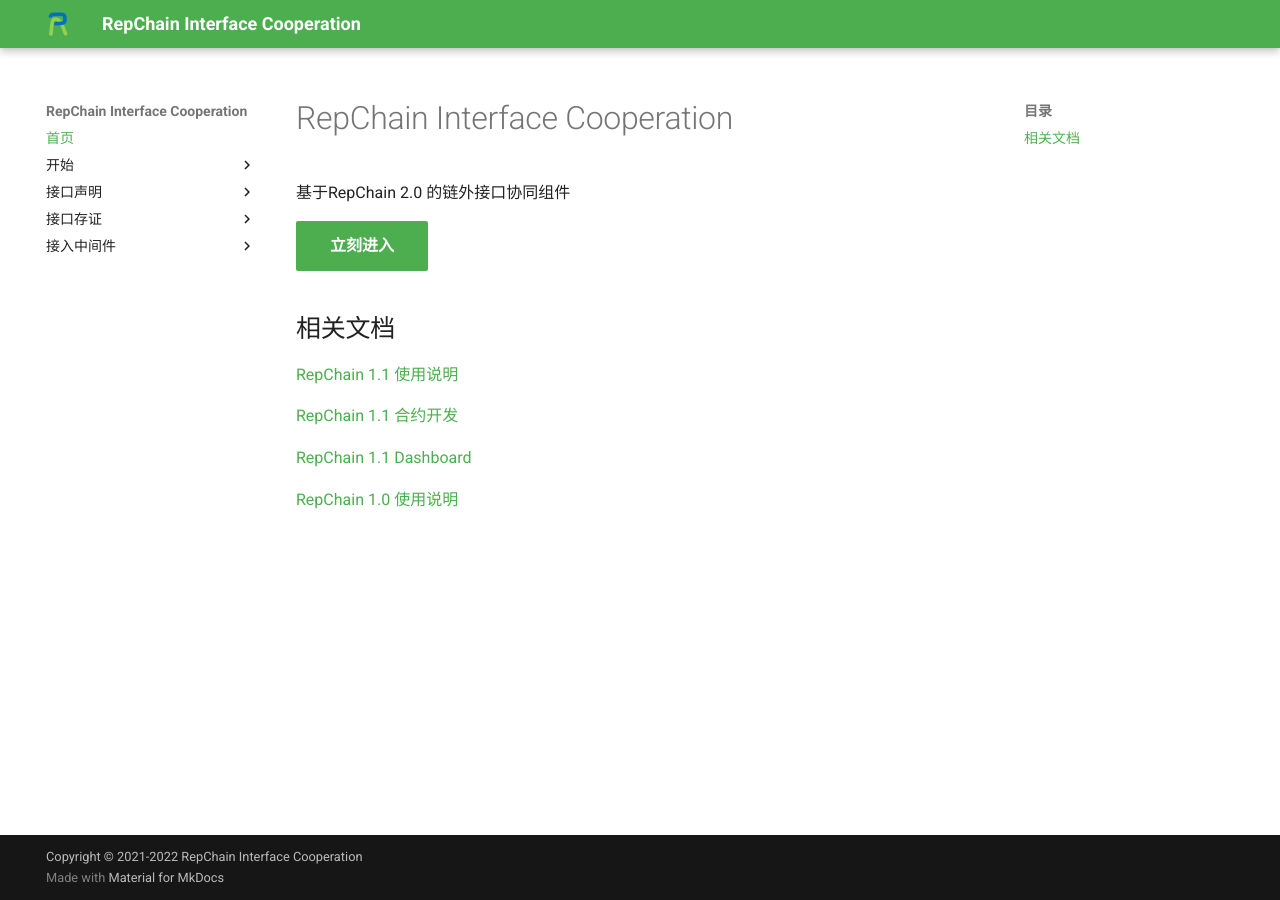
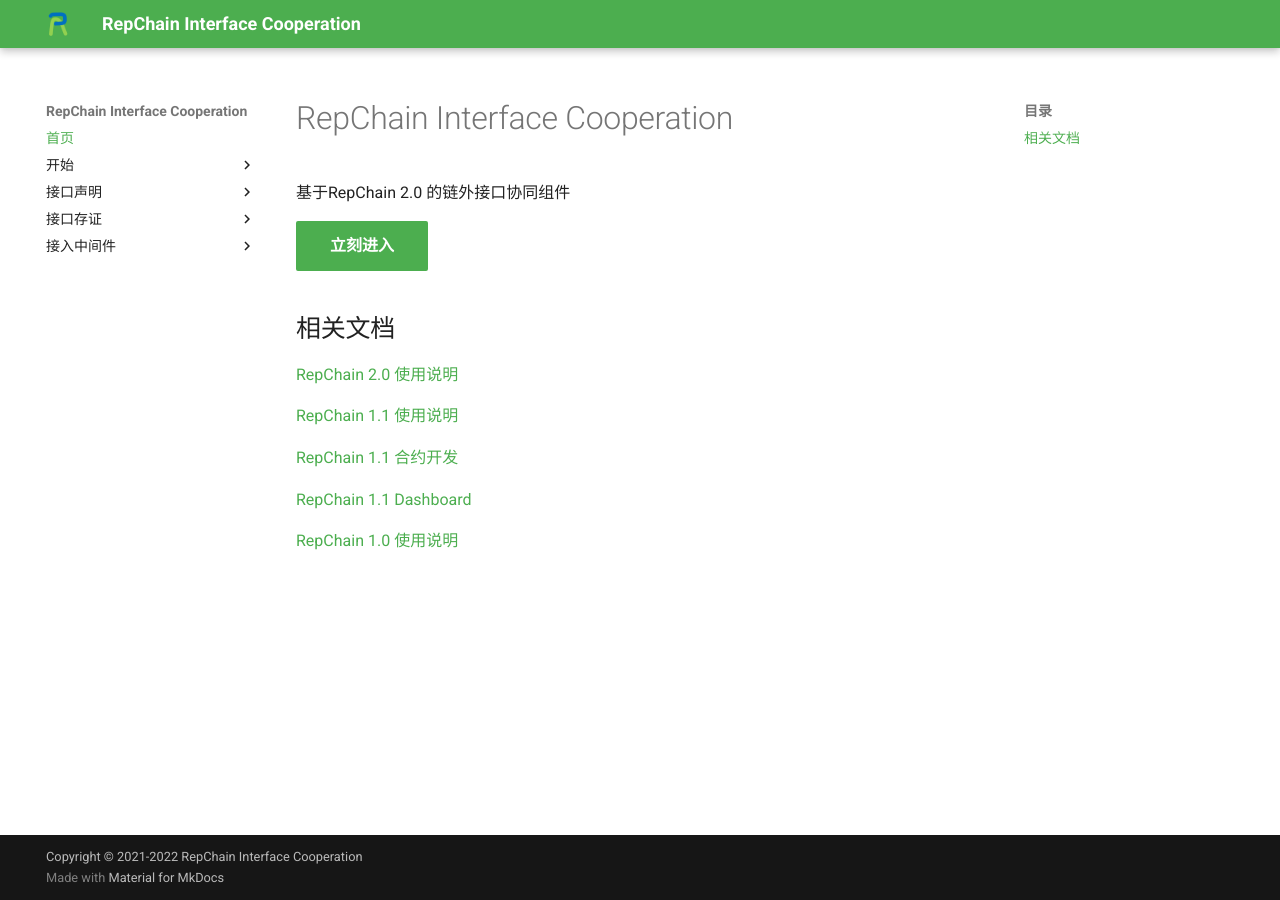
Before and after one commit to chen4w/api-coord, an MkDocs documentation site: the page built from docs/index.md, in a window 1280 px wide. Built offline with MkDocs 1.6.1 and Material for MkDocs 9.7.7, drawn with Linux system fonts in a browser that asks for light colours; the version menu is left out.

Commit message:
update docs/index.md.

```diff
--- a/docs/index.md
+++ b/docs/index.md
@@ -8,6 +8,8 @@
 
 ## 相关文档
 
+ [RepChain 2.0 使用说明]( https://btajl.gitee.io/repchain)
+
  [RepChain 1.1 使用说明](https://btajl.gitee.io/rcdevelop-docs/#/)
 
  [RepChain 1.1 合约开发](http://btajl.gitee.io/repchain-tpldevelop/#/)
```
